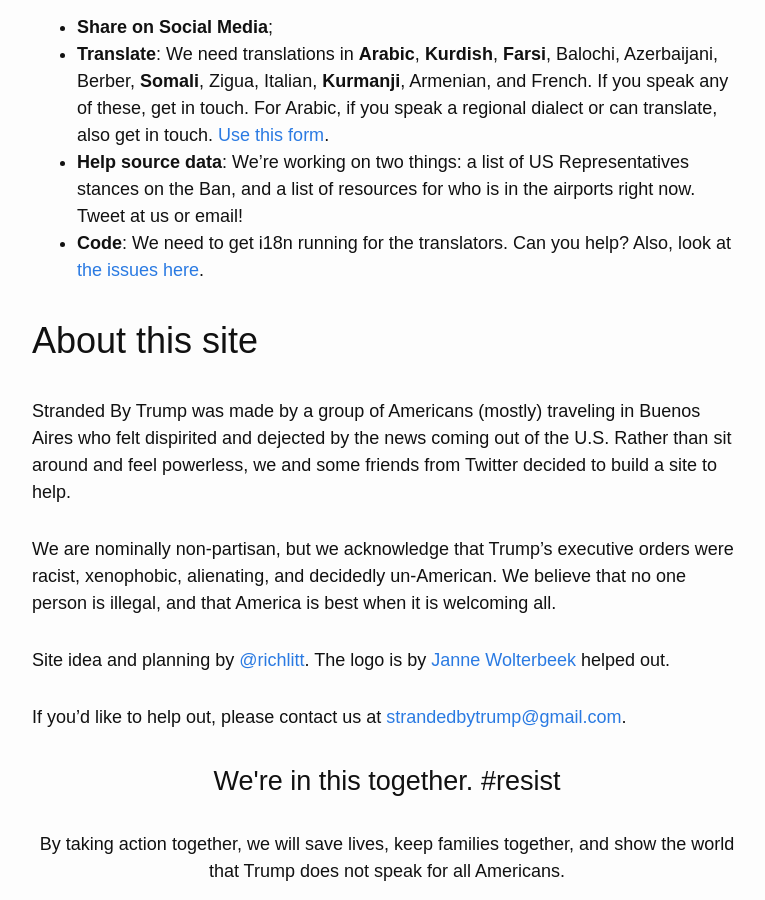
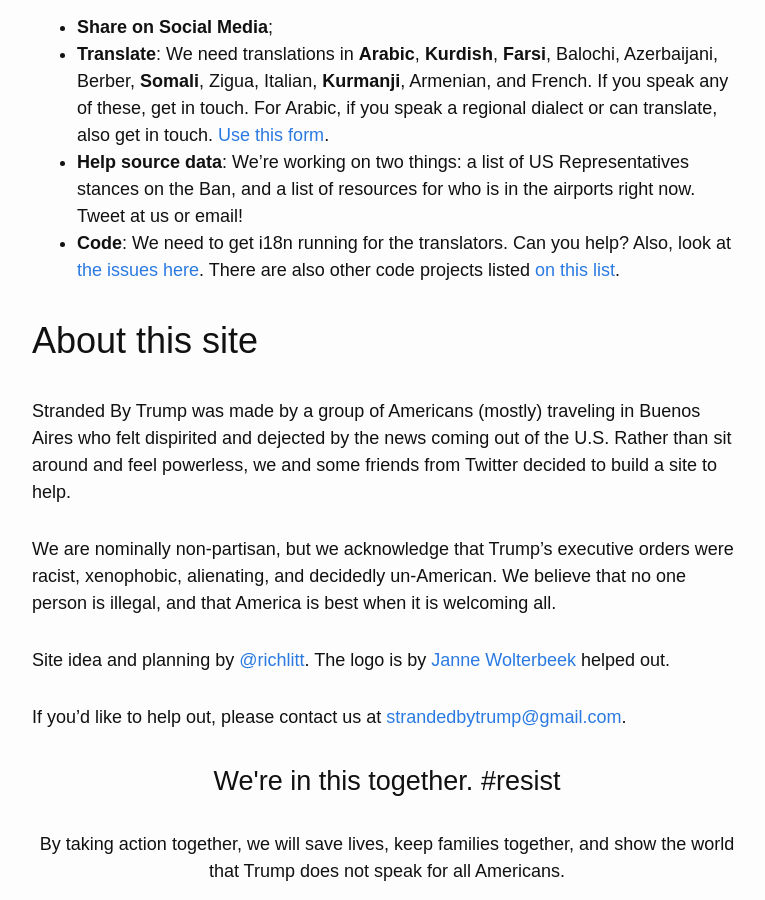
Before and after one commit to RichardLitt/stranded-by-trump, a Jekyll site: the page built from index.md, in a window 1280 px wide and 900 px high, scrolled down 5881 px. Shown: the whole window, without its empty margins (253-1018 px from the left). Built offline with Jekyll 4.4.1, drawn with Linux system fonts in a browser that asks for light colours; nearby versions of some CDN libraries; our own code applies the rules of GitHub Pages for plain Markdown files.

Commit message:
Added Stop trump code

```diff
--- a/index.md
+++ b/index.md
@@ -159,7 +159,7 @@ We need help! Currently, there are a few things you can do to help @StrandedByTr
 - **Share on Social Media**;
 - **Translate**: We need translations in **Arabic**, **Kurdish**, **Farsi**, Balochi, Azerbaijani, Berber, **Somali**, Zigua, Italian, **Kurmanji**, Armenian, and French. If you speak any of these, get in touch. For Arabic, if you speak a regional dialect or can translate, also get in touch. [Use this form](https://docs.google.com/forms/d/e/1FAIpQLSeQFET4wn_JPxjFJ2UIlF0ALaqvOecgKd2t1C5bufPzvRveRA/viewform).
 - **Help source data**: We're working on two things: a list of US Representatives stances on the Ban, and a list of resources for who is in the airports right now. Tweet at us or email!
-- **Code**: We need to get i18n running for the translators. Can you help? Also, look at [the issues here](https://github.com/RichardLitt/stranded-by-trump).
+- **Code**: We need to get i18n running for the translators. Can you help? Also, look at [the issues here](https://github.com/RichardLitt/stranded-by-trump). There are also other code projects listed [on this list](https://github.com/bkeepers/stop-trump).
 
 # About this site
 
```
